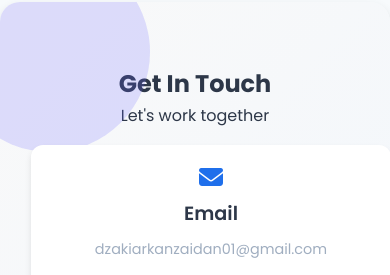
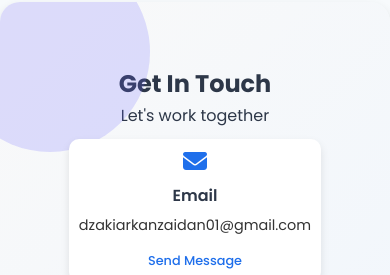
Before and after one commit to dzakiarkanz/portofolio_dzaki, a plain HTML site: page index2.html in a window 390 px wide. Shown: the part 4024-4299 px from the top of the page. Drawn offline with Linux system fonts and the light colour scheme; a script that the page names is missing.

Commit message:
Update index2.html
ini yg udh di update

```diff
--- a/index2.html
+++ b/index2.html
@@ -79,35 +79,61 @@
         }
 
         .contact-card {
-            width: 30%;
+            background-color: #ffffff; /* Putih untuk latar belakang */
+            border-radius: 10px; /* Membuat sudut membulat */
+            box-shadow: 0 4px 8px rgba(0, 0, 0, 0.1); /* Memberikan efek bayangan */
+            padding: 20px;
+            margin: 10px auto; /* Memberikan jarak antar kartu */
             text-align: center;
-            margin-bottom: 20px;
+            max-width: 90%; /* Membatasi lebar kartu agar tidak terlalu besar */
+            transition: transform 0.3s ease, box-shadow 0.3s ease;
         }
 
-        .footer-content {
-            display: flex;
-            justify-content: space-between;
-            gap: 20px;
+        .contact-card:hover {
+            transform: translateY(-5px); /* Efek hover untuk mengangkat kartu */
+            box-shadow: 0 6px 12px rgba(0, 0, 0, 0.2); /* Bayangan lebih besar saat hover */
         }
 
-        /* Icon Colors */
         .contact-card i {
             font-size: 2rem;
             margin-bottom: 10px;
         }
 
         .contact-card i.fa-envelope {
-            color: #1f6feb; /* Blue for email */
+            color: #1f6feb; /* Warna biru untuk email */
         }
 
         .contact-card i.fa-whatsapp {
-            color: #25d366; /* Green for WhatsApp */
+            color: #25d366; /* Warna hijau untuk WhatsApp */
         }
 
         .contact-card i.fa-instagram {
             background: linear-gradient(45deg, #f09433, #e6683c, #dc2743, #cc2366, #bc1888);
             -webkit-background-clip: text;
             -webkit-text-fill-color: transparent;
+        }
+
+        .contact-card h4 {
+            font-size: 1.2rem;
+            font-weight: 600;
+            margin-bottom: 5px;
+        }
+
+        .contact-card p {
+            font-size: 1rem;
+            margin-bottom: 10px;
+            color: #333;
+        }
+
+        .contact-card a {
+            font-size: 0.9rem;
+            color: #1f6feb;
+            text-decoration: none;
+            font-weight: 500;
+        }
+
+        .contact-card a:hover {
+            text-decoration: underline;
         }
 
         /* Responsive Styles for Screens Below 768px */
@@ -152,7 +178,24 @@
             }
 
             .contact-card {
-                width: 100%;
+                max-width: 100%; /* Memastikan kartu memenuhi lebar layar kecil */
+                padding: 15px;
+            }
+
+            .contact-card i {
+                font-size: 1.8rem;
+            }
+
+            .contact-card h4 {
+                font-size: 1.1rem;
+            }
+
+            .contact-card p {
+                font-size: 0.95rem;
+            }
+
+            .contact-card a {
+                font-size: 0.85rem;
             }
 
             .footer-content {
@@ -192,6 +235,26 @@
 
             .footer-content {
                 font-size: 0.9rem;
+            }
+
+            .contact-card {
+                padding: 10px;
+            }
+
+            .contact-card i {
+                font-size: 1.5rem;
+            }
+
+            .contact-card h4 {
+                font-size: 1rem;
+            }
+
+            .contact-card p {
+                font-size: 0.9rem;
+            }
+
+            .contact-card a {
+                font-size: 0.8rem;
             }
 
             .contact-card i {
```
